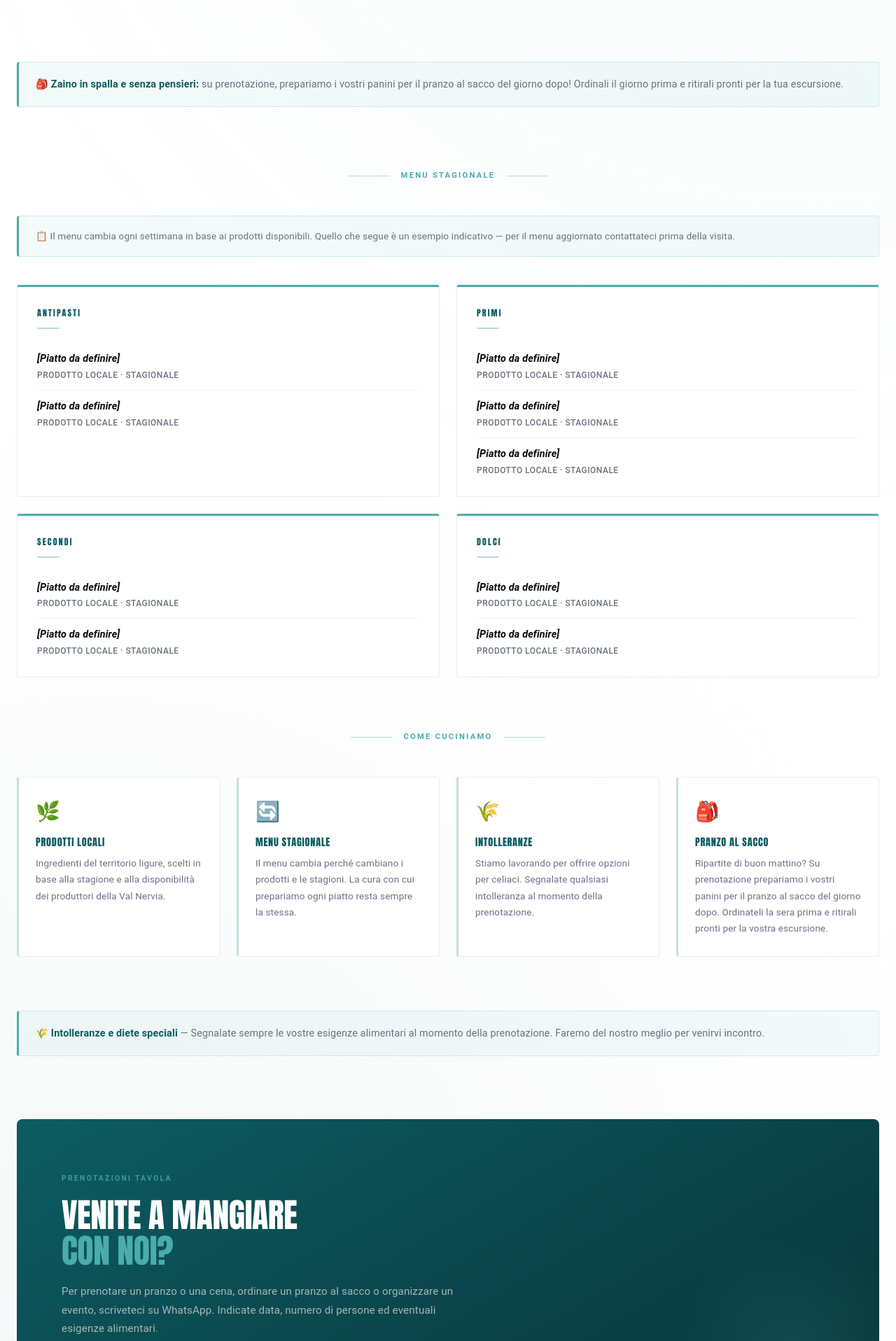
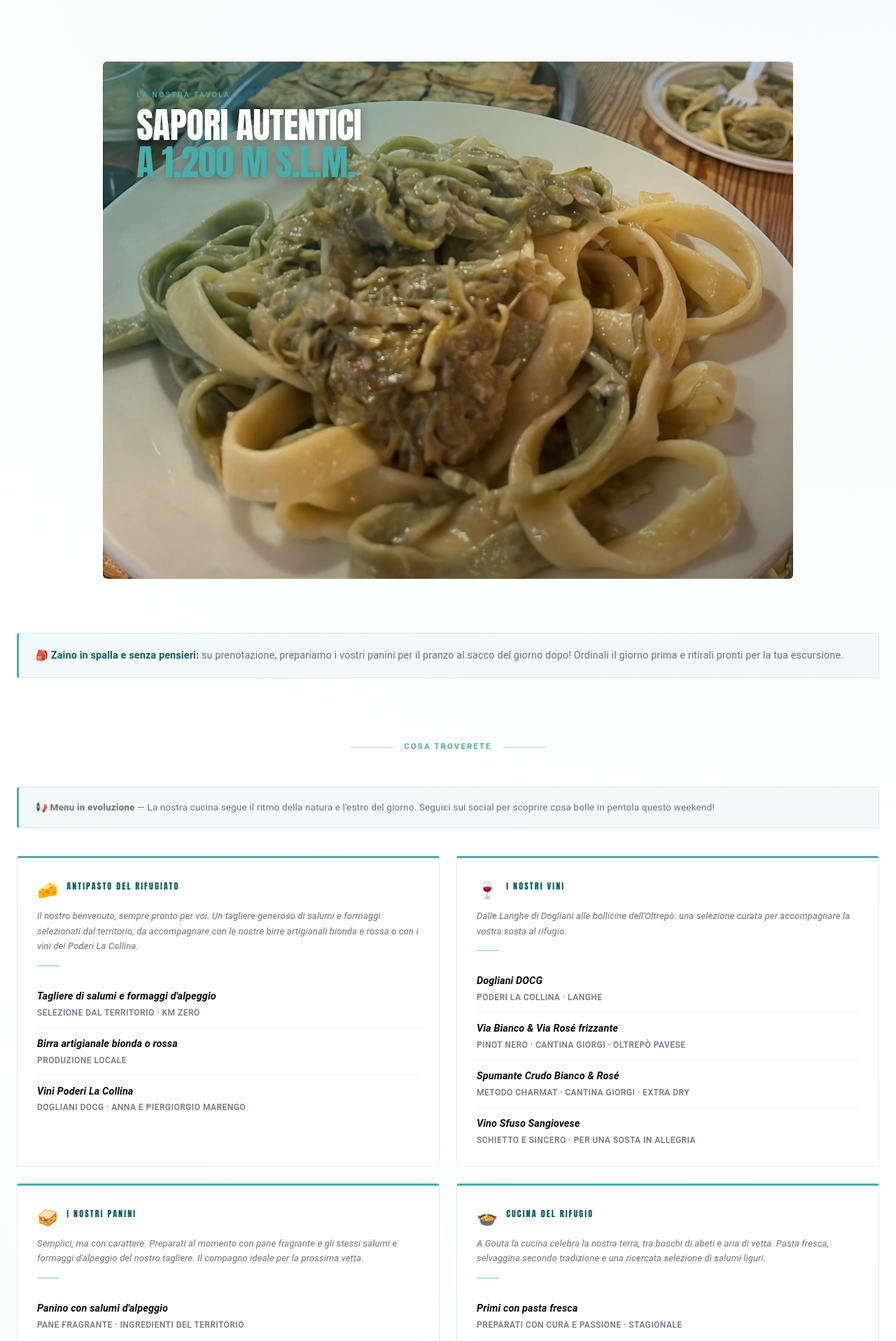
Before and after one commit to Simonelogiudice98/rifugio-gola-di-gouta, a Next.js app: page /mangiare in a window 1280 px wide. Shown: the part 1504-3420 px from the top of the page at 70% size. Built offline with nearby package versions, Linux system fonts and the light colour scheme; what @mui/material-nextjs would draw is missing.

Commit message:
modifiche sezione mangiare

```diff
--- a/src/components/dining/diningContent/DiningContent.module.scss
+++ b/src/components/dining/diningContent/DiningContent.module.scss
@@ -383,3 +383,86 @@ $gray:       #6b7280;
     color: $teal-light;
   }
 }
+
+.menuCardHeader {
+  display: flex;
+  align-items: center;
+  gap: 0.75rem;
+  margin-bottom: 0.5rem;
+}
+
+.menuIconEl {
+  font-size: 1.5rem !important;
+  flex-shrink: 0;
+}
+
+.menuCardDesc {
+  font-size: 0.82rem !important;
+  line-height: 1.65 !important;
+  color: $gray !important;
+  margin-bottom: 1rem !important;
+  font-style: italic;
+}
+
+
+.foodBanner {
+  position: relative;
+  width: 80%;
+  aspect-ratio: 16 / 12;
+  height: auto;
+  margin: 0 auto;
+  border-radius: 6px;
+  overflow: hidden;
+  margin-bottom: clamp(3rem, 6vw, 5rem);
+
+  @media (max-width: 900px) {
+    width: 100%;
+  }
+
+  @media (max-width: 600px) {
+    aspect-ratio: 4 / 3;
+  }
+}
+
+.foodOverlay {
+  position: absolute;
+  inset: 0;
+  background: linear-gradient(
+    150deg,
+    rgba($teal-dark, 0.6) 0%,
+    rgba($black, 0.15) 50%,
+    rgba($black, 0.5) 100%
+  );
+}
+
+.foodContent {
+  position: relative;
+  z-index: 1;
+  height: 100%;
+  display: flex;
+  flex-direction: column;
+  justify-content: flex-start;
+  padding: 2.5rem 3rem;
+}
+
+.foodLabel {
+  font-size: 0.65rem !important;
+  font-weight: 700 !important;
+  letter-spacing: 0.22em !important;
+  text-transform: uppercase;
+  color: rgba($teal-light, 0.85) !important;
+  margin-bottom: 0.5rem !important;
+}
+
+.foodHeading {
+  font-family: 'BOSS', 'Impact', 'Arial Black', sans-serif !important;
+  font-size: clamp(1.8rem, 4vw, 3.2rem) !important;
+  font-weight: 900 !important;
+  text-transform: uppercase;
+  letter-spacing: -0.01em !important;
+  line-height: 1.05 !important;
+  color: $white !important;
+  text-shadow: 0 3px 16px rgba($black, 0.4);
+}
+
+.foodAccent { color: $teal-light; }
--- a/src/components/dining/diningContent/DiningContent.tsx
+++ b/src/components/dining/diningContent/DiningContent.tsx
@@ -3,9 +3,82 @@
 import { Box, Typography, Container, Grid } from "@mui/material";
 import Link from "next/link";
 import styles from "./DiningContent.module.scss";
-import { menuEsempio, quando, valoriCucina } from "../DiningConfig";
+import { quando, valoriCucina } from "../DiningConfig";
 import { socials } from "@/lib/utils";
+import Image from "next/image";
 
+const menuSezioni = [
+  {
+    categoria: "Antipasto del Rifugiato",
+    icon: "🧀",
+    desc: "Il nostro benvenuto, sempre pronto per voi. Un tagliere generoso di salumi e formaggi selezionati dal territorio, da accompagnare con le nostre birre artigianali bionda e rossa o con i vini dei Poderi La Collina.",
+    piatti: [
+      {
+        nome: "Tagliere di salumi e formaggi d'alpeggio",
+        desc: "Selezione dal territorio · km zero",
+      },
+      { nome: "Birra artigianale bionda o rossa", desc: "Produzione locale" },
+      {
+        nome: "Vini Poderi La Collina",
+        desc: "Dogliani DOCG · Anna e Piergiorgio Marengo",
+      },
+    ],
+  },
+  {
+    categoria: "I Nostri Vini",
+    icon: "🍷",
+    desc: "Dalle Langhe di Dogliani alle bollicine dell'Oltrepò: una selezione curata per accompagnare la vostra sosta al rifugio.",
+    piatti: [
+      { nome: "Dogliani DOCG", desc: "Poderi La Collina · Langhe" },
+      {
+        nome: "Via Bianco & Via Rosé frizzante",
+        desc: "Pinot Nero · Cantina Giorgi · Oltrepò Pavese",
+      },
+      {
+        nome: "Spumante Crudo Bianco & Rosé",
+        desc: "Metodo Charmat · Cantina Giorgi · extra dry",
+      },
+      {
+        nome: "Vino Sfuso Sangiovese",
+        desc: "Schietto e sincero · per una sosta in allegria",
+      },
+    ],
+  },
+  {
+    categoria: "I Nostri Panini",
+    icon: "🥪",
+    desc: "Semplici, ma con carattere. Preparati al momento con pane fragrante e gli stessi salumi e formaggi d'alpeggio del nostro tagliere. Il compagno ideale per la prossima vetta.",
+    piatti: [
+      {
+        nome: "Panino con salumi d'alpeggio",
+        desc: "Pane fragrante · ingredienti del territorio",
+      },
+      {
+        nome: "Panino con formaggi locali",
+        desc: "Pane fragrante · formaggi a km zero",
+      },
+    ],
+  },
+  {
+    categoria: "Cucina del Rifugio",
+    icon: "🍲",
+    desc: "A Gouta la cucina celebra la nostra terra, tra boschi di abeti e aria di vetta. Pasta fresca, selvaggina secondo tradizione e una ricercata selezione di salumi liguri.",
+    piatti: [
+      {
+        nome: "Primi con pasta fresca",
+        desc: "Preparati con cura e passione · stagionale",
+      },
+      {
+        nome: "Selvaggina secondo tradizione",
+        desc: "Cucina tipica del territorio",
+      },
+      {
+        nome: "Salumi liguri e formaggi d'alpeggio",
+        desc: "Norcineria locale e nazionale · km zero",
+      },
+    ],
+  },
+];
 
 export default function DiningContent() {
   return (
@@ -25,11 +98,11 @@ export default function DiningContent() {
             <span className={styles.introAccent}>dove si trova</span>
           </Typography>
           <Typography className={styles.introBody}>
-            In cucina cerchiamo di portarvi il meglio di questo angolo di
-            Liguria. Prodotti locali, stagionali, preparati con la semplicità
-            genuina di chi vive la montagna tutto l&apos;anno. Non troverete
-            menu fissi stampati, quello che c&apos;è dipende dal giorno, dalla
-            stagione e da quello che il territorio ha da offrire.
+            A Gouta la cucina celebra la nostra terra, tra boschi di abeti e
+            aria di vetta. Prodotti locali, stagionali, preparati con la
+            semplicità genuina di chi vive la montagna tutto l&apos;anno. Pasta
+            fresca, selvaggina secondo tradizione e una ricercata selezione di
+            salumi liguri e formaggi d&apos;alpeggio.
           </Typography>
         </Box>
 
@@ -40,51 +113,107 @@ export default function DiningContent() {
           <span className={styles.labelLine} />
         </Box>
 
-        <Grid container spacing={4} sx={{ marginBottom: "clamp(3.5rem, 7vw, 6rem)" }}>
+        <Grid
+          container
+          spacing={4}
+          sx={{ marginBottom: "clamp(3.5rem, 7vw, 6rem)" }}
+        >
           {quando.map((item) => (
             <Grid size={{ xs: 12, md: 4 }} key={item.title}>
-              <Box className={`${styles.quandoCard} ${item.highlight ? styles.quandoCardHighlight : ""}`}>
-                <Typography className={styles.quandoIcon}>{item.icon}</Typography>
-                <Typography className={styles.quandoTitle}>{item.title}</Typography>
-                <Typography className={styles.quandoDesc}>{item.desc}</Typography>
+              <Box
+                className={`${styles.quandoCard} ${item.highlight ? styles.quandoCardHighlight : ""}`}
+              >
+                <Typography className={styles.quandoIcon}>
+                  {item.icon}
+                </Typography>
+                <Typography className={styles.quandoTitle}>
+                  {item.title}
+                </Typography>
+                <Typography className={styles.quandoDesc}>
+                  {item.desc}
+                </Typography>
               </Box>
             </Grid>
           ))}
         </Grid>
 
+        {/* ── Food banner ── */}
+        <Box className={styles.foodBanner}>
+          <Image
+            src="/images/dining/dining-banner1.jpeg"
+            alt="La tavola del Rifugio Gouta"
+            fill
+            style={{ objectFit: "cover", objectPosition: "center 90%"  }}
+            sizes="100vw"
+          />
+          <Box className={styles.foodOverlay} />
+          <Box className={styles.foodContent}>
+            <Typography className={styles.foodLabel}>
+              La nostra tavola
+            </Typography>
+            <Typography className={styles.foodHeading}>
+              Sapori autentici
+              <br />
+              <span className={styles.foodAccent}>a 1.200 m s.l.m.</span>
+            </Typography>
+          </Box>
+        </Box>
+
         <Box className={styles.pranzoNote}>
           <Typography className={styles.pranzoText}>
-            🎒 <strong>Zaino in spalla e senza pensieri:</strong> su prenotazione, prepariamo i
-            vostri panini per il pranzo al sacco del giorno dopo! Ordinali il giorno prima e
-            ritirali pronti per la tua escursione.
+            🎒 <strong>Zaino in spalla e senza pensieri:</strong> su
+            prenotazione, prepariamo i vostri panini per il pranzo al sacco del
+            giorno dopo! Ordinali il giorno prima e ritirali pronti per la tua
+            escursione.
           </Typography>
         </Box>
 
-        {/* ── Menu stagionale ── */}
-        <Box className={styles.labelRow} sx={{ marginTop: "clamp(3.5rem, 7vw, 6rem) !important" }}>
+        {/* ── Menu ── */}
+        <Box
+          className={styles.labelRow}
+          sx={{ marginTop: "clamp(3.5rem, 7vw, 6rem) !important" }}
+        >
           <span className={styles.labelLine} />
-          <Typography className={styles.label}>Menu stagionale</Typography>
+          <Typography className={styles.label}>Cosa troverete</Typography>
           <span className={styles.labelLine} />
         </Box>
 
         <Box className={styles.menuNotice}>
           <Typography className={styles.menuNoticeText}>
-            📋 Il menu cambia ogni settimana in base ai prodotti disponibili.
-            Quello che segue è un esempio indicativo — per il menu aggiornato
-            contattateci prima della visita.
+            📢 <strong>Menu in evoluzione</strong> — La nostra cucina segue il
+            ritmo della natura e l&apos;estro del giorno. Seguici sui social per
+            scoprire cosa bolle in pentola questo weekend!
           </Typography>
         </Box>
 
-        <Grid container spacing={3} sx={{ marginBottom: "clamp(3rem, 6vw, 5.5rem)" }}>
-          {menuEsempio.map((sezione) => (
+        <Grid
+          container
+          spacing={3}
+          sx={{ marginBottom: "clamp(3rem, 6vw, 5.5rem)" }}
+        >
+          {menuSezioni.map((sezione) => (
             <Grid size={{ xs: 12, sm: 6 }} key={sezione.categoria}>
               <Box className={styles.menuCard}>
-                <Typography className={styles.menuCategoria}>{sezione.categoria}</Typography>
+                <Box className={styles.menuCardHeader}>
+                  <Typography className={styles.menuIconEl}>
+                    {sezione.icon}
+                  </Typography>
+                  <Typography className={styles.menuCategoria}>
+                    {sezione.categoria}
+                  </Typography>
+                </Box>
+                <Typography className={styles.menuCardDesc}>
+                  {sezione.desc}
+                </Typography>
                 <Box className={styles.menuDivider} />
                 {sezione.piatti.map((piatto, i) => (
                   <Box key={i} className={styles.menuPiatto}>
-                    <Typography className={styles.menuPiattoNome}>{piatto.nome}</Typography>
-                    <Typography className={styles.menuPiattoDesc}>{piatto.desc}</Typography>
+                    <Typography className={styles.menuPiattoNome}>
+                      {piatto.nome}
+                    </Typography>
+                    <Typography className={styles.menuPiattoDesc}>
+                      {piatto.desc}
+                    </Typography>
                   </Box>
                 ))}
               </Box>
@@ -99,12 +228,18 @@ export default function DiningContent() {
           <span className={styles.labelLine} />
         </Box>
 
-        <Grid container spacing={3} sx={{ marginBottom: "clamp(3rem, 6vw, 5.5rem)" }}>
+        <Grid
+          container
+          spacing={3}
+          sx={{ marginBottom: "clamp(3rem, 6vw, 5.5rem)" }}
+        >
           {valoriCucina.map((v) => (
             <Grid size={{ xs: 12, sm: 6, lg: 3 }} key={v.title}>
               <Box className={styles.valoreCard}>
                 <Typography className={styles.valoreIcon}>{v.icon}</Typography>
-                <Typography className={styles.valoreTitle}>{v.title}</Typography>
+                <Typography className={styles.valoreTitle}>
+                  {v.title}
+                </Typography>
                 <Typography className={styles.valoreDesc}>{v.desc}</Typography>
               </Box>
             </Grid>
@@ -123,7 +258,9 @@ export default function DiningContent() {
         <Box className={styles.ctaBlock}>
           <Box className={styles.ctaGlow} />
           <Box className={styles.ctaContent}>
-            <Typography className={styles.ctaLabel}>Prenotazioni tavola</Typography>
+            <Typography className={styles.ctaLabel}>
+              Prenotazioni tavola
+            </Typography>
             <Typography className={styles.ctaHeading}>
               Venite a mangiare
               <br />
```
Also changed, not shown: public/images/dining/dining-banner1.jpeg (added).
